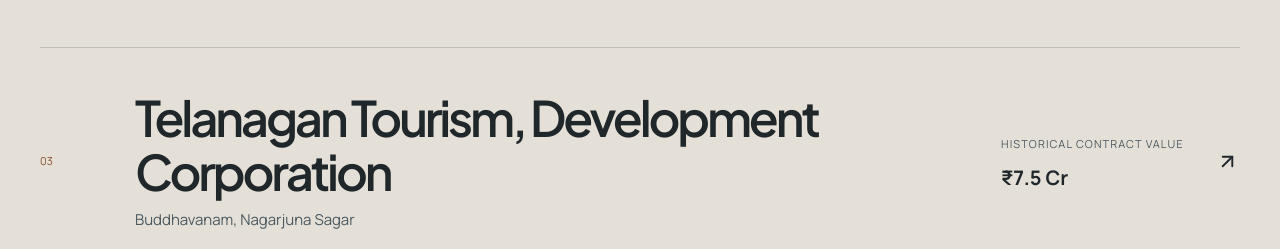
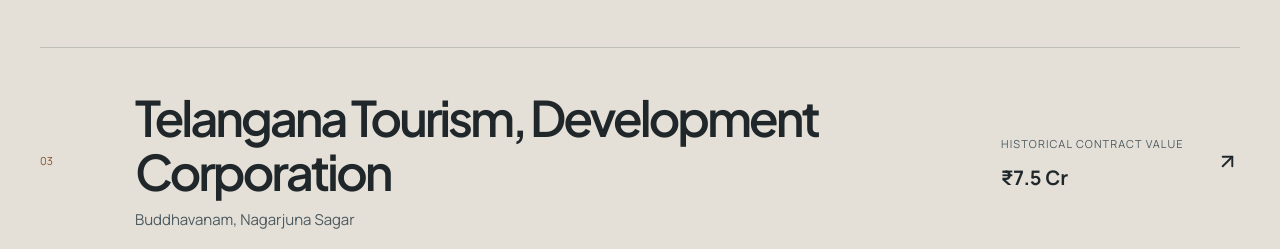
Before and after one commit to mkraja826/Slvinfra, a Next.js app: page / in a window 1280 px wide. Shown: the part 3036-3285 px from the top of the page. Built offline with nearby package versions, Linux system fonts and the light colour scheme.

Commit message:
Correct Telangana spelling in historical project client record

```diff
--- a/src/data/company.ts
+++ b/src/data/company.ts
@@ -35,5 +35,5 @@
 {id:23,client:"Trident Homes",project:"Vijayapura",costLakhs:750},
 {id:24,client:"Step to Stair Services",project:"Land Development",costLakhs:null},
 {id:25,client:"Nayana Groups",project:"Not specified in brochure",costLakhs:null},
-{id:26,client:"Telanagan Tourism, Development Corporation",project:"Buddhavanam, Nagarjuna Sagar",costLakhs:750}
+{id:26,client:"Telangana Tourism, Development Corporation",project:"Buddhavanam, Nagarjuna Sagar",costLakhs:750}
 ];
```
